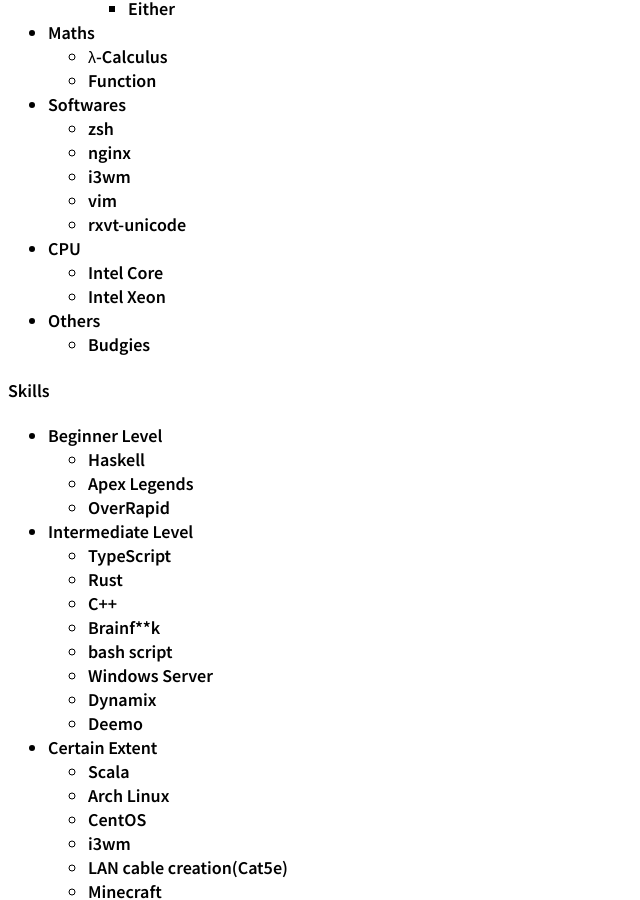
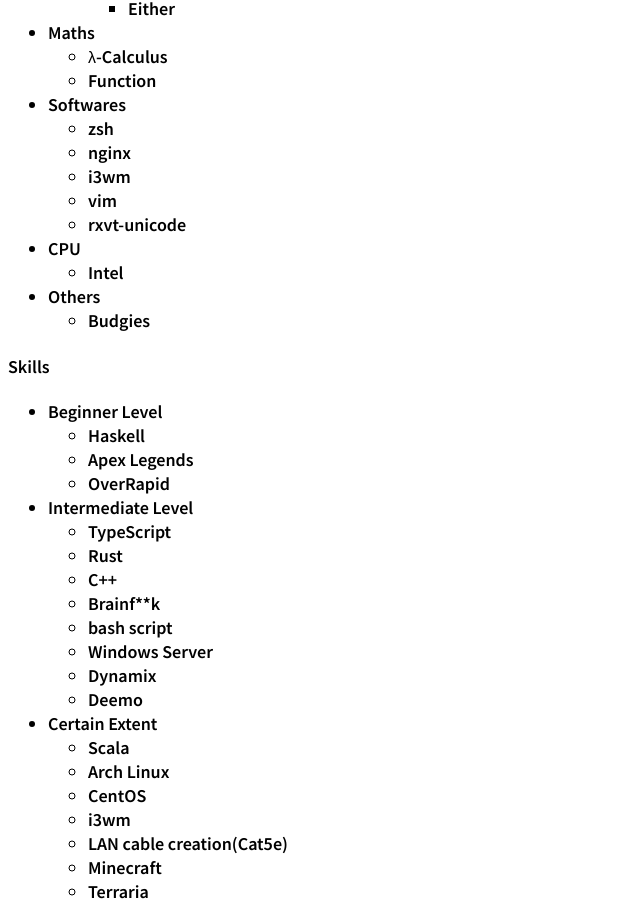
Before and after one commit to t-sasaki915/t-sasaki-net, a Jekyll site: the page built from docs/english/index.md, in a window 1280 px wide and 900 px high, scrolled down 769 px. Shown: the whole window, without its empty margins (0-640 px from the left). Built offline with Jekyll 4.4.1, drawn with Linux system fonts in a browser that asks for light colours; Markdown is read by kramdown in place of the engine named in the settings.

Commit message:
Update index.md

```diff
--- a/docs/english/index.md
+++ b/docs/english/index.md
@@ -43,8 +43,7 @@
   - vim
   - rxvt-unicode
 - CPU
-  - Intel Core
-  - Intel Xeon
+  - Intel
 - Others
   - Budgies
 
```
